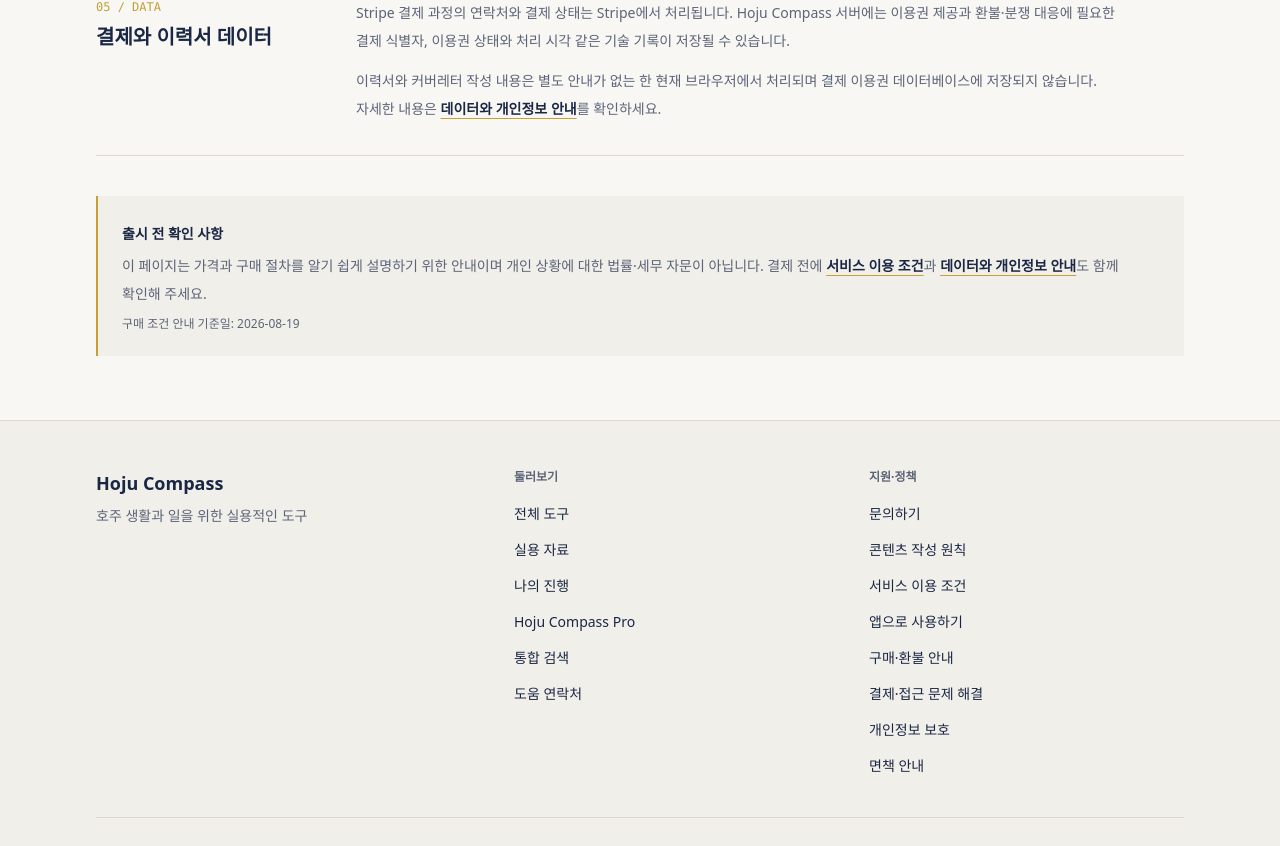
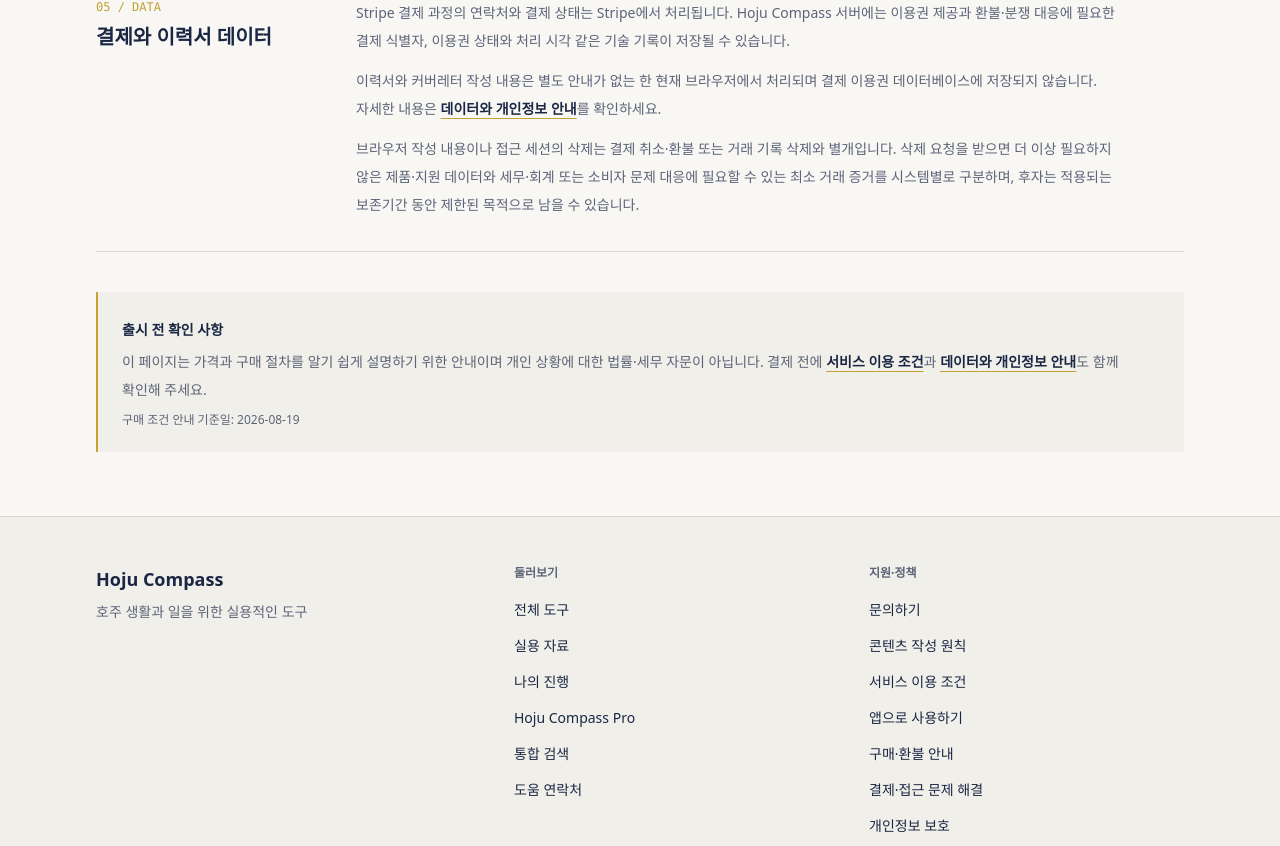
Before and after one commit to jelov219au/aussie-compass, a Next.js app: page /purchase-information in a window 1280 px wide. Shown: the part 1890-2736 px from the top of the page. Built offline with nearby package versions, Linux system fonts and the light colour scheme; no server answers.

Commit message:
docs: separate privacy deletion from record retention

```diff
--- a/src/app/purchase-information/page.tsx
+++ b/src/app/purchase-information/page.tsx
@@ -94,6 +94,7 @@ export default function PurchaseInformationPage() {
               <div className="max-w-3xl space-y-3 text-sm leading-7 text-muted">
                 <p>Stripe 결제 과정의 연락처와 결제 상태는 Stripe에서 처리됩니다. Hoju Compass 서버에는 이용권 제공과 환불·분쟁 대응에 필요한 결제 식별자, 이용권 상태와 처리 시각 같은 기술 기록이 저장될 수 있습니다.</p>
                 <p>이력서와 커버레터 작성 내용은 별도 안내가 없는 한 현재 브라우저에서 처리되며 결제 이용권 데이터베이스에 저장되지 않습니다. 자세한 내용은 <Link href="/privacy" className="font-semibold text-navy underline decoration-gold underline-offset-4">데이터와 개인정보 안내</Link>를 확인하세요.</p>
+                <p>브라우저 작성 내용이나 접근 세션의 삭제는 결제 취소·환불 또는 거래 기록 삭제와 별개입니다. 삭제 요청을 받으면 더 이상 필요하지 않은 제품·지원 데이터와 세무·회계 또는 소비자 문제 대응에 필요할 수 있는 최소 거래 증거를 시스템별로 구분하며, 후자는 적용되는 보존기간 동안 제한된 목적으로 남을 수 있습니다.</p>
               </div>
             </section>
           </div>
```
Also changed, not shown: src/app/privacy/page.tsx (+2 -1 lines), 1 other file (tests, documents, lock files or other folders).
